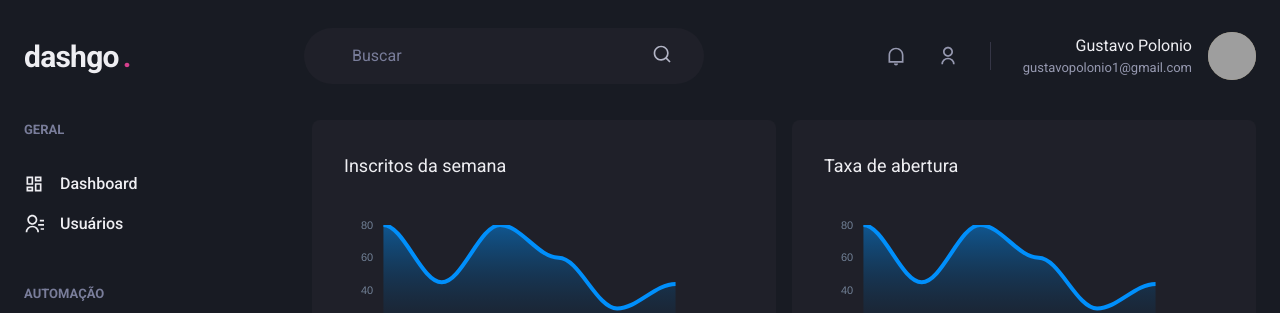
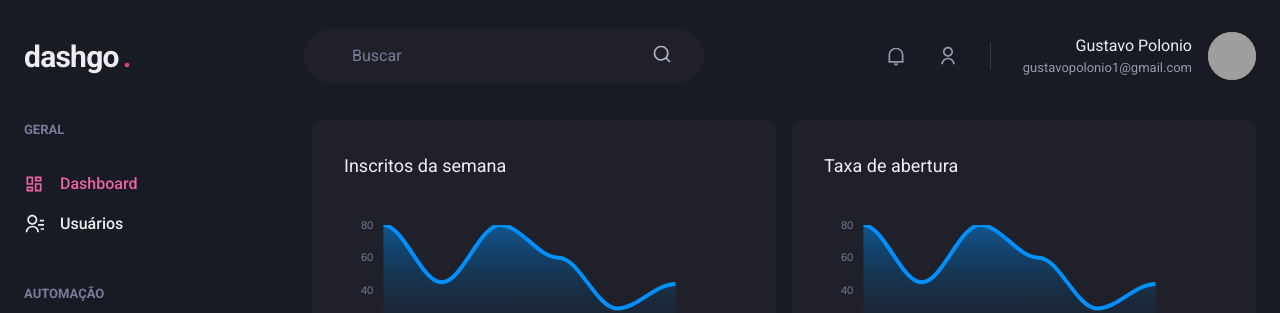
Before and after one commit to gustavopolonio/Dash-Go, a Next.js app: page /dashboard in a window 1280 px wide. Shown: the top 313 px of the page. Built offline with nearby package versions, Linux system fonts and the light colour scheme; grey boxes are pictures that could not be loaded.

Commit message:
highlight active link from sidebar

```diff
--- /dev/null
+++ b/src/components/ActiveLink.tsx
@@ -0,0 +1,37 @@
+import Link, { LinkProps } from 'next/link'
+import { useRouter } from 'next/router'
+import { ReactElement, cloneElement } from 'react'
+
+interface ActiveLinkProps extends LinkProps {
+  children: ReactElement,
+  shouldMatchExactHref?: boolean
+}
+
+export function ActiveLink({
+  children,
+  shouldMatchExactHref = false,
+  ...rest
+}: ActiveLinkProps) {
+
+  let isActive = false
+  const { asPath } = useRouter()
+
+  if (shouldMatchExactHref && (asPath === rest.href || asPath === rest.as)) {
+    isActive = true
+  }
+
+  if (!shouldMatchExactHref &&
+    (asPath.startsWith(String(rest.href)) ||
+     asPath.startsWith(String(rest.as)))
+  ) {
+    isActive = true
+  }
+
+  return (
+    <Link {...rest}>
+      {cloneElement(children, {
+        color: isActive ? 'pink.400' : 'gray.50'
+      })}
+    </Link>
+  )
+}
--- a/src/components/Sidebar/NavLink.tsx
+++ b/src/components/Sidebar/NavLink.tsx
@@ -1,6 +1,6 @@
 import { Icon, Link as ChakraLink, Text, LinkProps } from "@chakra-ui/react";
 import { ElementType } from 'react'
-import Link from 'next/link'
+import { ActiveLink } from "../ActiveLink";
 
 interface NavLinkProps extends LinkProps {
   icon: ElementType,
@@ -11,11 +11,11 @@
 export function NavLink({ icon, children, href, ...rest }: NavLinkProps) {
 
   return (
-    <Link href={href} passHref>
+    <ActiveLink href={href} passHref>
       <ChakraLink display='flex' alignItems='center' {...rest}>
         <Icon as={icon} fontSize='20' />
         <Text ml='4' fontWeight='medium'>{children}</Text>
       </ChakraLink>
-    </Link>
+    </ActiveLink>
   )
 }
```
